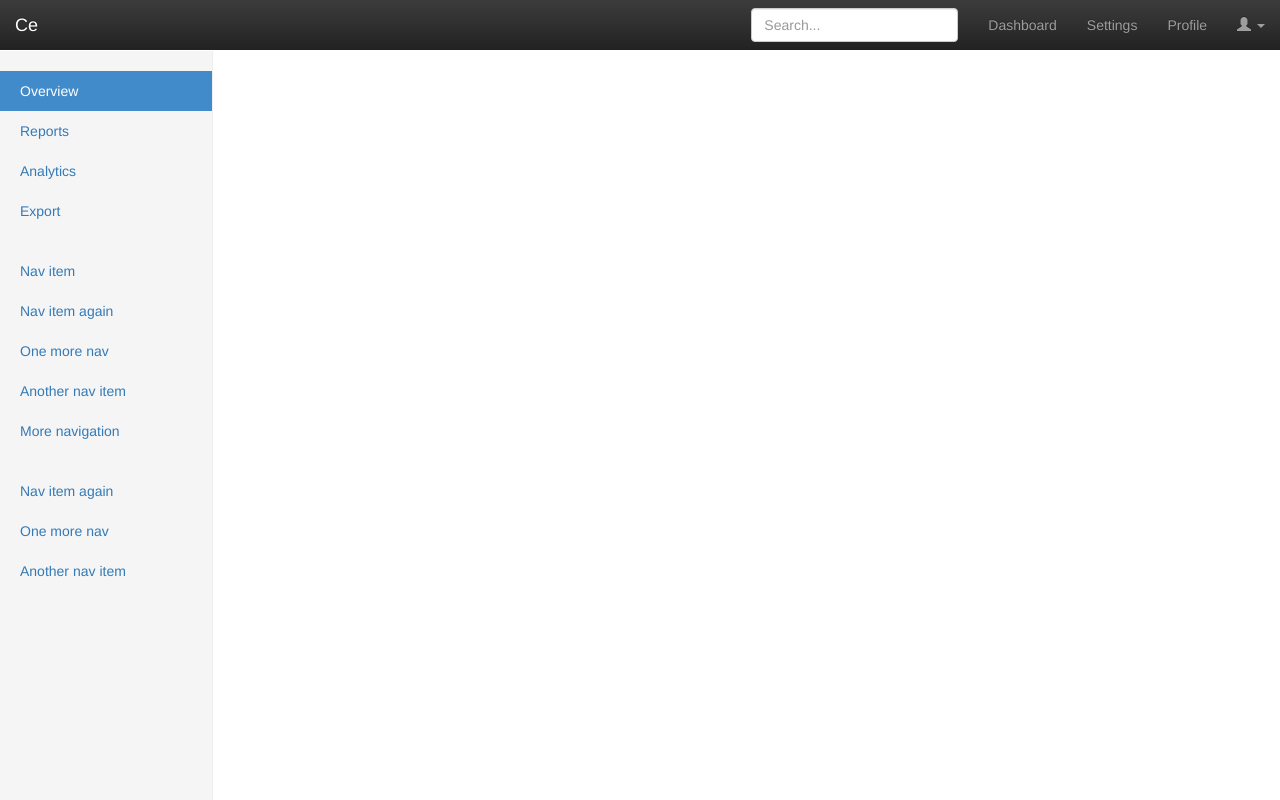
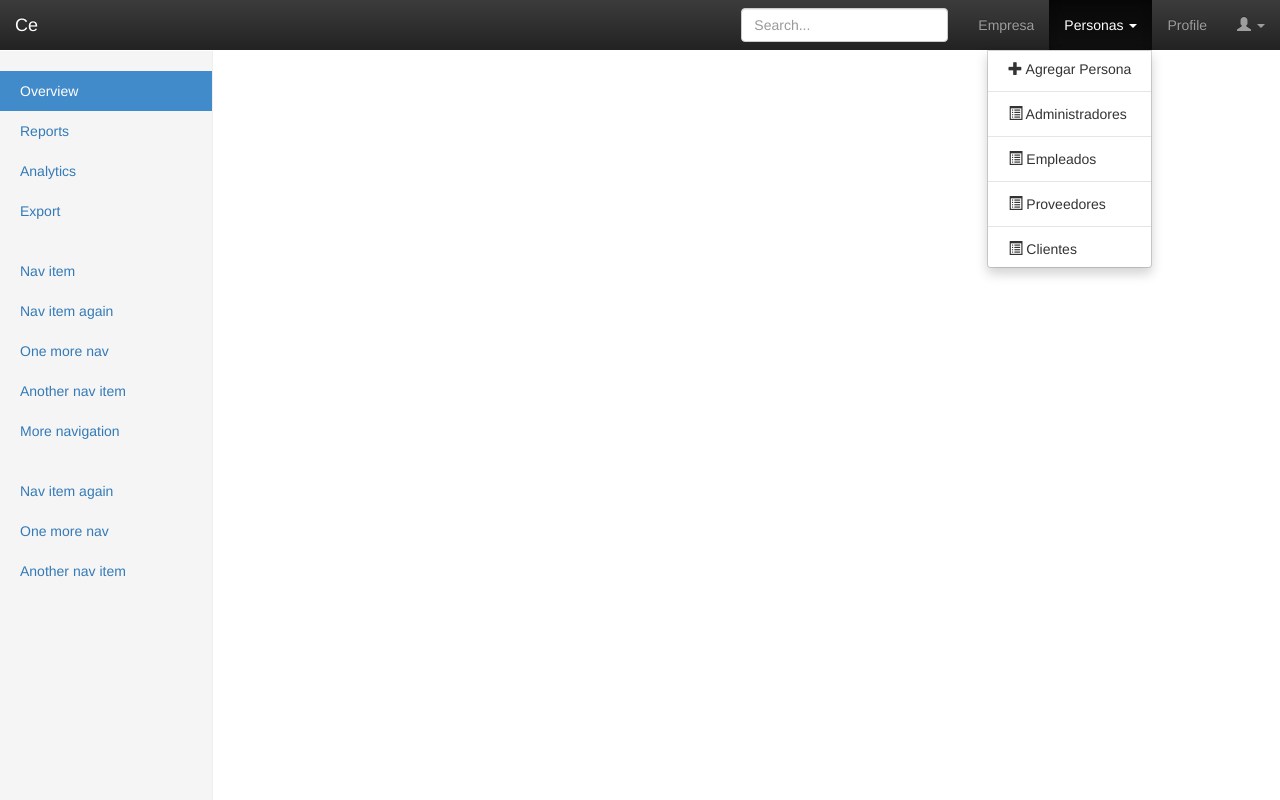
Before and after one commit to DarwinMT/Ce, a CodeIgniter app: the page made by application/views/homeb.php in a window 1280 px wide, after a click on "Personas". Run offline with CodeIgniter, Linux system fonts and the light colour scheme; data that the repository does not hold is empty.

Commit message:
View person

```diff
--- a/app/app/app.js
+++ b/app/app/app.js
@@ -5,8 +5,8 @@ app.config(function($routeProvider){
 		templateUrl : "app/view/bo/main.html",
 		controller : "home"
 	})
-	.when("/Report",{
-		templateUrl : "app/view/bo/main.html",
+	.when("/AddPersona",{
+		templateUrl : "app/view/bo/persona/add.html",
 		controller : "home"
 	})
 	.otherwise({
--- a/application/controllers/Sesion.php
+++ b/application/controllers/Sesion.php
@@ -33,8 +33,8 @@ class Sesion extends CI_Controller
 
 			$DatosUsuario=$this->Usuario_model->Get_datosusuario($email,$pass);
 			$DatosUsuario=array(
-				'Id' => $DatosUsuario->id_du,
-				'Nombre'=> $DatosUsuario->apelllido." ".$DatosUsuario->nombre,
+				'Id' => $DatosUsuario->id_pe,
+				'Nombre'=> $DatosUsuario->apellido." ".$DatosUsuario->nombre,
 				'Rol'=> 1,
 				'Permisos'=> 2 );
 			$this->session->set_userdata($DatosUsuario);
--- a/application/models/Usuario_model.php
+++ b/application/models/Usuario_model.php
@@ -29,7 +29,7 @@ class Usuario_model extends CI_Model
 	{
 		$this->db->select("*");
 		$this->db->from("usuario");
-		$this->db->join("datos_usuario", "datos_usuario.id_du= usuario.id_du");
+		$this->db->join("persona", "persona.id_pe= usuario.id_pe");
 		$this->db->where("usuario.username",$user);
 		$this->db->where("usuario.password",$pass);
 		$this->db->where("usuario.estado",1);
--- a/application/views/homeb.php
+++ b/application/views/homeb.php
@@ -41,8 +41,25 @@
         </div>
         <div id="navbar" class="navbar-collapse collapse">
           <ul class="nav navbar-nav navbar-right">
-            <li><a href="#">Dashboard</a></li>
-            <li><a href="#">Settings</a></li>
+            <li><a href="">Empresa</a></li>
+            <li class="dropdown"><a href="" class="dropdown-toggle" data-toggle="dropdown" role="button" aria-haspopup="true" aria-expanded="false">Personas
+            <span class="caret"></span> </a>
+                <ul class="dropdown-menu">
+                  <li><a href="#AddPersona"><i class="glyphicon glyphicon-plus"></i> Agregar Persona</a></li>
+                  <li class="divider"></li>
+                  <li><a href=""><i class="glyphicon glyphicon-list-alt"></i> Administradores</a></li>
+
+                  <li class="divider"></li>
+                  <li><a href=""><i class="glyphicon glyphicon-list-alt"></i> Empleados</a></li>
+
+                  <li class="divider"></li>
+                  <li><a href=""><i class="glyphicon glyphicon-list-alt"></i> Proveedores</a></li>
+
+                  <li class="divider"></li>
+                  <li><a href=""><i class="glyphicon glyphicon-list-alt"></i> Clientes</a></li>
+                </ul>
+
+            </li>
             <li><a href="#">Profile</a></li>
             <li class="dropdown"><a href="" class="dropdown-toggle" data-toggle="dropdown" role="button" aria-haspopup="true" aria-expanded="false" ><i class="glyphicon glyphicon-user"></i> <?php
                 echo $usuario["Nombre"];
```
Also changed, not shown: app/view/bo/persona/add.html (added, +25 -0 lines).
